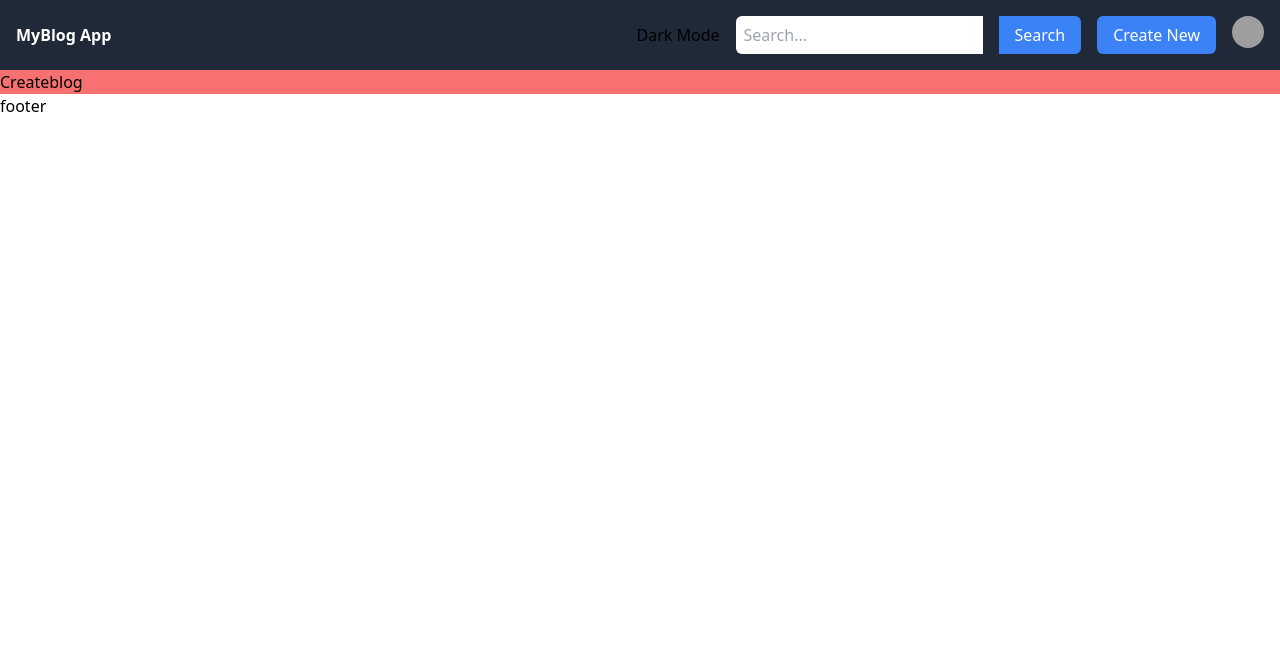
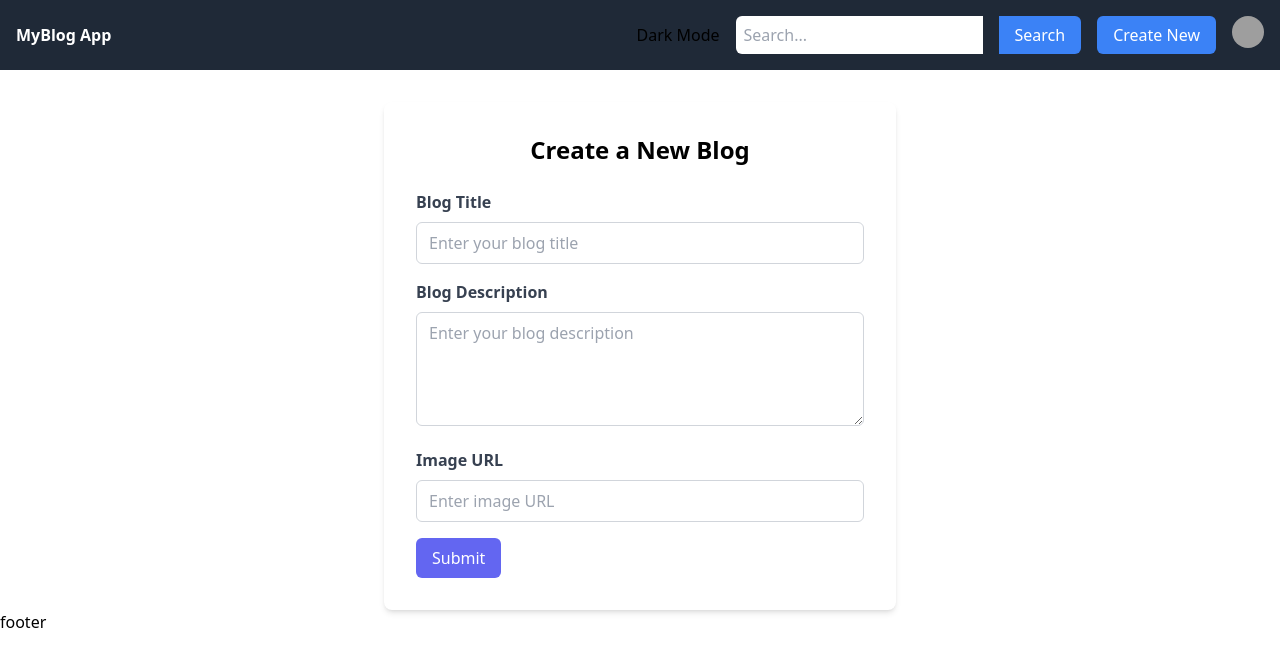
Before and after one commit to shekeramit/blogApp, a React (Vite) app: page /createblog in a window 1280 px wide. Shown: the top 666 px of the page. Built offline with nearby package versions, Linux system fonts and the light colour scheme; grey boxes are pictures that could not be loaded.

Commit message:
create blog page with api

```diff
--- a/src/components/Createblog.jsx
+++ b/src/components/Createblog.jsx
@@ -1,9 +1,66 @@
-import React from 'react'
+import React, { useState } from 'react';
+import { useNavigate } from 'react-router-dom';
+import { useDispatch } from 'react-redux';
+import { CreateBlog } from '../slices/BlogSlice';
+const Createblog = () => {
+  const dispatch = useDispatch();
+  const navigate = useNavigate();
+  const [blogTitle, setBlogTitle] = useState('');
+  const [blogDescription, setBlogDescription] = useState('');
+  const [imageUrl, setImage] = useState('');
 
-const Createblog = () => {
+  const handleSubmit = (e) => {
+      e.preventDefault();
+      dispatch(CreateBlog({blogTitle,blogDescription,imageUrl}));
+      if(Response){
+        alert("Blog created Succesfully")
+        navigate('/')
+      }
+  };
+
   return (
-    <div className=' bg-red-400'>Createblog</div>
-  )
-}
+      <div className="container mx-auto mt-8">
+          <form onSubmit={handleSubmit} className="max-w-lg mx-auto bg-white p-8 rounded-lg shadow-md">
+              <h2 className="text-2xl text-center font-bold mb-6">Create a New Blog</h2>
+              <div className="mb-4">
+                  <label htmlFor="blogTitle" className="block text-gray-700 font-bold mb-2">Blog Title</label>
+                  <input
+                      type="text"
+                      id="blogTitle"
+                      className="w-full px-3 py-2 border border-gray-300 rounded-md focus:outline-none focus:border-indigo-500"
+                      placeholder="Enter your blog title"
+                      value={blogTitle}
+                      onChange={(e) => setBlogTitle(e.target.value)}
+                      required
+                  />
+              </div>
+              <div className="mb-4">
+                  <label htmlFor="blogDescription" className="block text-gray-700 font-bold mb-2">Blog Description</label>
+                  <textarea
+                      id="blogDescription"
+                      className="w-full px-3 py-2 border border-gray-300 rounded-md focus:outline-none focus:border-indigo-500"
+                      placeholder="Enter your blog description"
+                      rows="4"
+                      value={blogDescription}
+                      onChange={(e) => setBlogDescription(e.target.value)}
+                      required
+                  ></textarea>
+              </div>
+              <div className="mb-4">
+                  <label htmlFor="image" className="block text-gray-700 font-bold mb-2">Image URL</label>
+                  <input
+                      type="text"
+                      id="image"
+                      className="w-full px-3 py-2 border border-gray-300 rounded-md focus:outline-none focus:border-indigo-500"
+                      placeholder="Enter image URL"
+                      value={imageUrl}
+                      onChange={(e) => setImage(e.target.value)}
+                  />
+              </div>
+              <button type="submit" className="bg-indigo-500 text-center text-white px-4 py-2 rounded-md hover:bg-indigo-600 transition-colors">Submit</button>
+          </form>
+      </div>
+  );
+};
 
-export default Createblog
+export default Createblog;
--- /dev/null
+++ b/src/slices/BlogSlice.jsx
@@ -0,0 +1,38 @@
+import { createSlice, createAsyncThunk } from "@reduxjs/toolkit";
+const initialState = {
+    blog: [],
+    loading: false,
+    error: null,
+  };
+
+export const CreateBlog = createAsyncThunk("blog", async (body) => {
+    const response = await fetch("http://localhost:8080/creteblog", {
+      method: "post",
+      body: JSON.stringify(body),
+      headers: {
+        "Content-type": "application/json",
+      },
+    });
+    return await response.json();
+  });
+
+  const blogSlice = createSlice({
+    name: "blog",
+    initialState,
+    reducers: {
+
+    },
+    extraReducers: (builder) => {
+      builder
+        .addCase(CreateBlog.pending, (state, action) => {
+          state.loading = true;
+        })
+        .addCase(CreateBlog.fulfilled, (state, action) => {
+          state.loading = false;
+        })
+        .addCase(CreateBlog.rejected, (state, action) => {
+          state.loading = false;
+        })
+    },
+  });
+export default blogSlice.reducer;
--- a/src/store/Store.jsx
+++ b/src/store/Store.jsx
@@ -1,10 +1,12 @@
 import { configureStore } from '@reduxjs/toolkit';
 import Authenticate from '../slices/AuthSlice';
+import createBlog from '../slices/BlogSlice';
 
 
  const Store=configureStore({
     reducer:{
-        auth:Authenticate
+        auth:Authenticate,
+        blog:createBlog,
     }
 })
 
```
